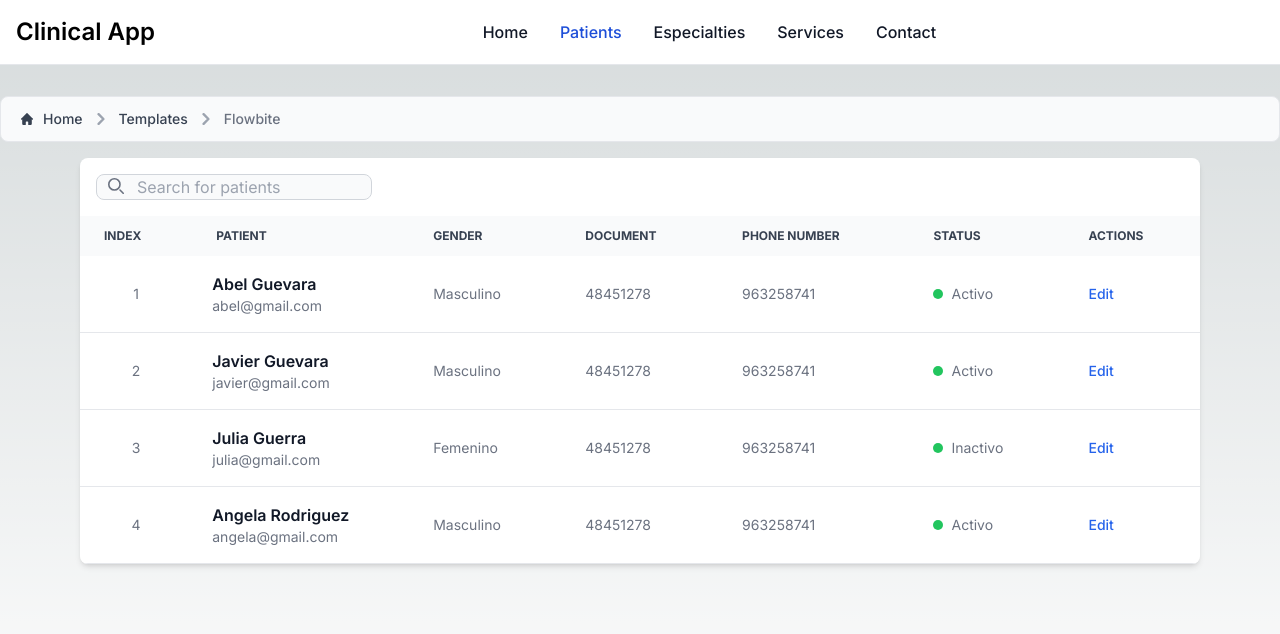
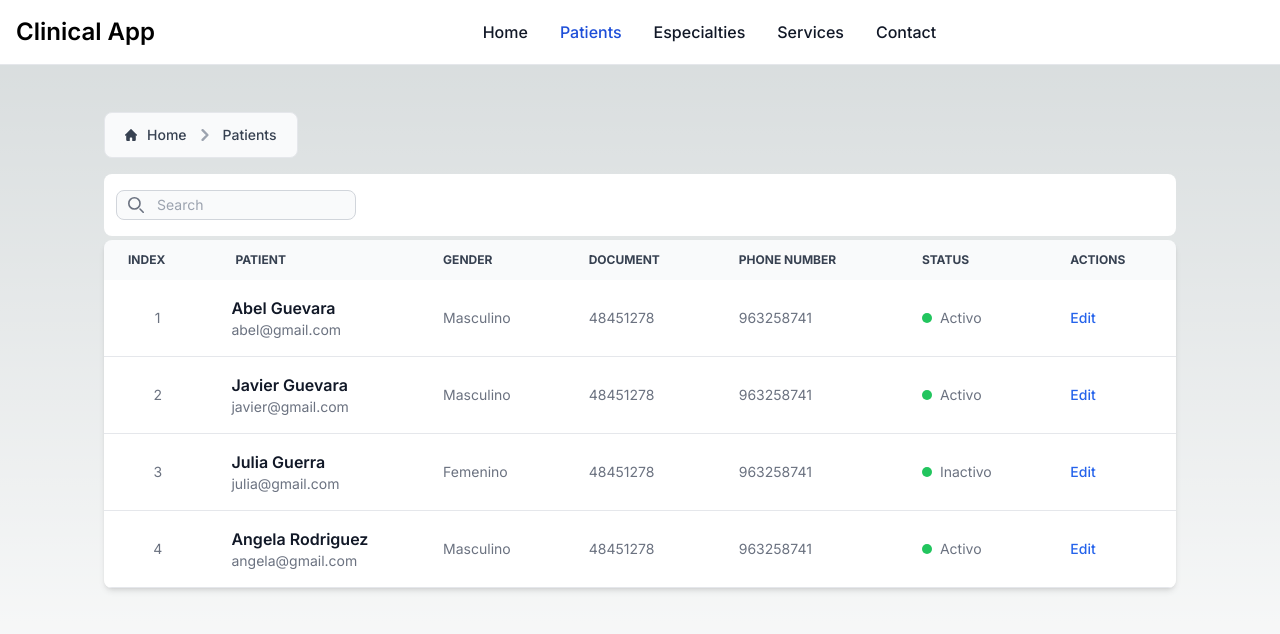
Before and after one commit to AbelG9/clinical_app, a Next.js app: page /patients in a window 1280 px wide. Shown: the top 634 px of the page. Built offline with nearby package versions, Linux system fonts and the light colour scheme.

Commit message:
fixed BreadCrumb and table style

```diff
--- a/app/patients/layout.jsx
+++ b/app/patients/layout.jsx
@@ -1,17 +1,13 @@
 'use client'
 
 import Navbar from '@/components/Navbar'
-import BreadCrumb from '@/components/BreadCrumb'
 
 export default function PatientsLayout({ children }) {  return (
     <>
       <main className="flex flex-col items-center min-h-screen">
         <Navbar />
-        <div className="container pt-24 flex flex-col">
-          <BreadCrumb className="flex"/>
-          <div className='mt-4'>
-            {children}
-          </div>
+        <div className="container pt-24 flex flex-col px-6">
+          {children}
         </div>
       </main>
     </>
--- a/app/patients/page.jsx
+++ b/app/patients/page.jsx
@@ -2,6 +2,7 @@
 
 import React, { useEffect, useState } from 'react'
 import TablePatients from '@/components/patients/TablePatients'
+import BreadCrumb from '@/components/BreadCrumb'
 
 const page = () => {
   const [fields, setFields] = useState([])
@@ -62,6 +63,9 @@ const page = () => {
         }
     ]
 
+    const routeList = ["Patients"]
+    const routeUrl = "/patients"
+
     useEffect(() => {
       setFields(initialFields)
       setPatients(initialData)
@@ -70,6 +74,7 @@ const page = () => {
 
   return (
     <>
+        <BreadCrumb routeList={routeList} routeUrl={routeUrl}/>
         <TablePatients fields={fields} patients={patients}/>
     </>
   )
--- a/components/BreadCrumb.jsx
+++ b/components/BreadCrumb.jsx
@@ -1,37 +1,46 @@
 import React from 'react'
 
-const BreadCrumb = () => {
+const BreadCrumb = ( {routeList, routeUrl} ) => {
   return (
     <>
+        <div className='flex mt-4 overflow-x-auto mb-4 px-1 md:px-16 lg:px-20'>
             {/* <!-- Breadcrumb --> */}
             <nav className="flex px-5 py-3 text-gray-700 border border-gray-200 rounded-lg bg-gray-50 dark:bg-gray-800 dark:border-gray-700" aria-label="Breadcrumb">
                 <ol className="inline-flex items-center space-x-1 md:space-x-2 rtl:space-x-reverse">
                     <li className="inline-flex items-center">
-            <a href="#" className="inline-flex items-center text-sm font-medium text-gray-700 hover:text-blue-600 dark:text-gray-400 dark:hover:text-white">
+                        <a href="/" className="inline-flex items-center text-sm font-medium text-gray-700 hover:text-blue-600 dark:text-gray-400 dark:hover:text-white">
                             <svg className="w-3 h-3 me-2.5" aria-hidden="true" xmlns="http://www.w3.org/2000/svg" fill="currentColor" viewBox="0 0 20 20">
                             <path d="m19.707 9.293-2-2-7-7a1 1 0 0 0-1.414 0l-7 7-2 2a1 1 0 0 0 1.414 1.414L2 10.414V18a2 2 0 0 0 2 2h3a1 1 0 0 0 1-1v-4a1 1 0 0 1 1-1h2a1 1 0 0 1 1 1v4a1 1 0 0 0 1 1h3a2 2 0 0 0 2-2v-7.586l.293.293a1 1 0 0 0 1.414-1.414Z"/>
                             </svg>
                             Home
                         </a>
                     </li>
-            <li>
+                    {/* {JSON.stringify(routeList)} */}
+                    {
+                        routeList.length > 0 && routeList.map((item, index) => {
+                            return (
+                                <li
+                                    key={index}
+                                    aria-current = {index + 1 == routeList.length ? 'page' : ''}
+                                >
                                     <div className="flex items-center">
                                         <svg className="rtl:rotate-180 block w-3 h-3 mx-1 text-gray-400 " aria-hidden="true" xmlns="http://www.w3.org/2000/svg" fill="none" viewBox="0 0 6 10">
                                         <path stroke="currentColor" strokeLinecap="round" strokeLinejoin="round" strokeWidth="2" d="m1 9 4-4-4-4"/>
                                         </svg>
-                <a href="#" className="ms-1 text-sm font-medium text-gray-700 hover:text-blue-600 md:ms-2 dark:text-gray-400 dark:hover:text-white">Templates</a>
+                                        <a
+                                            href={routeUrl}
+                                            className="ms-1 text-sm font-medium text-gray-700 hover:text-blue-600 md:ms-2 dark:text-gray-400 dark:hover:text-white">
+                                            {item}
+                                        </a>
                                     </div>
                                 </li>
-            <li aria-current="page">
-            <div className="flex items-center">
-                <svg className="rtl:rotate-180  w-3 h-3 mx-1 text-gray-400" aria-hidden="true" xmlns="http://www.w3.org/2000/svg" fill="none" viewBox="0 0 6 10">
-                <path stroke="currentColor" strokeLinecap="round" strokeLinejoin="round" strokeWidth="2" d="m1 9 4-4-4-4"/>
-                </svg>
-                <span className="ms-1 text-sm font-medium text-gray-500 md:ms-2 dark:text-gray-400">Flowbite</span>
-            </div>
-            </li>
+                            )
+                        })
+                    }
                 </ol>
             </nav>
+        </div>
+
 
     </>
   )
--- a/components/patients/TablePatients.jsx
+++ b/components/patients/TablePatients.jsx
@@ -3,9 +3,8 @@ import React from 'react'
 const TablePatients = ({fields, patients}) => {
   return (
     <>
-        <div className='px-4 md:px-16 lg:px-20'>
-          <div className="relative overflow-x-auto shadow-md sm:rounded-lg">
-              <div className="flex items-center justify-between flex-column md:flex-row flex-wrap space-y-4 md:space-y-0 py-4 bg-white dark:bg-gray-900">
+        <div className='px-1 md:px-16 lg:px-20'>
+            <div className="flex items-center rounded-lg justify-between flex-column md:flex-row flex-wrap space-y-4 md:space-y-0 py-4 bg-white dark:bg-gray-900 mb-1">
                 {/* <div>
                     <button id="dropdownActionButton" data-dropdown-toggle="dropdownAction" className="inline-flex items-center text-gray-500 bg-white border border-gray-300 focus:outline-none hover:bg-gray-100 focus:ring-4 focus:ring-gray-100 font-medium rounded-lg text-sm px-3 py-1.5 dark:bg-gray-800 dark:text-gray-400 dark:border-gray-600 dark:hover:bg-gray-700 dark:hover:border-gray-600 dark:focus:ring-gray-700" type="button">
                         <span className="sr-only">Action button</span>
@@ -33,20 +32,16 @@ const TablePatients = ({fields, patients}) => {
                     </div>
                 </div> */}
                 {/* <label htmlFor="table-search" className="sr-only text-white">Search</label> */}
-                  <div>
-                      <div className=" ml-4 absolute inset-y-0 rtl:inset-r-0 start-0 flex p-5 ps-3 pointer-events-none">
-                          <svg className="w-4 h-4 text-gray-500 dark:text-gray-400" aria-hidden="true" xmlns="http://www.w3.org/2000/svg" fill="none" viewBox="0 0 20 20">
-                              <path stroke="currentColor" strokeLinecap="round" strokeLinejoin="round" strokeWidth="2" d="m19 19-4-4m0-7A7 7 0 1 1 1 8a7 7 0 0 1 14 0Z"/>
+                <div class="relative ml-3">
+                    <div class="absolute inset-y-0 rtl:inset-r-0 start-0 flex items-center ps-3 pointer-events-none">
+                        <svg class="w-4 h-4 text-gray-500 dark:text-gray-400" aria-hidden="true" xmlns="http://www.w3.org/2000/svg" fill="none" viewBox="0 0 20 20">
+                            <path stroke="currentColor" stroke-linecap="round" stroke-linejoin="round" stroke-width="2" d="m19 19-4-4m0-7A7 7 0 1 1 1 8a7 7 0 0 1 14 0Z"/>
                         </svg>
                     </div>
-                      <input
-                        type="text"
-                        id="table-search-patients"
-                        className="block ml-4 ps-10 text-md text-gray-900 border border-gray-300 rounded-lg bg-gray-50 focus:ring-blue-500 focus:border-blue-500 dark:bg-gray-700 dark:border-gray-600 dark:placeholder-gray-400 dark:text-white dark:focus:ring-blue-500 dark:focus:border-blue-500"
-                        placeholder="Search for patients"
-                      />
+                    <input type="text" id="table-search-users" class="block p-1 ps-10 text-sm w-60 text-gray-900 border border-gray-300 rounded-lg bg-gray-50 focus:ring-blue-500 focus:border-blue-500 dark:bg-gray-700 dark:border-gray-600 dark:placeholder-gray-400 dark:text-white dark:focus:ring-blue-500 dark:focus:border-blue-500" placeholder="Search" />
                 </div>
             </div>
+          <div className="overflow-x-auto shadow-md sm:rounded-lg">
               <table className="w-full text-sm text-left rtl:text-right text-gray-500 dark:text-gray-400">
                   <thead className="text-xs text-gray-700 uppercase bg-gray-50 dark:bg-gray-700 dark:text-gray-400">
                       <tr>
```
Lines whose indentation alone changed are shown as unchanged.
